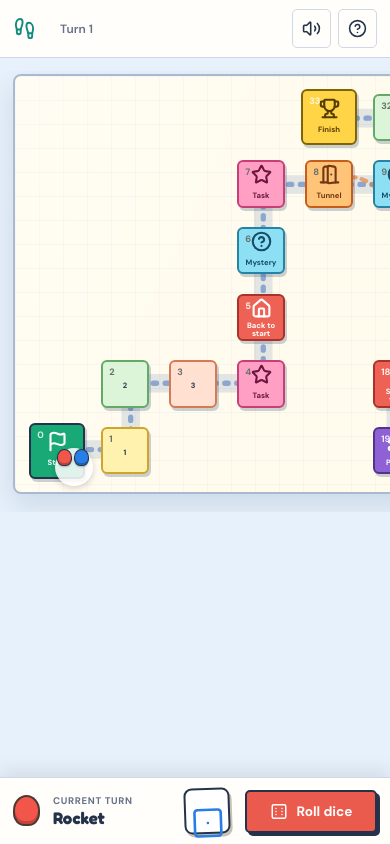
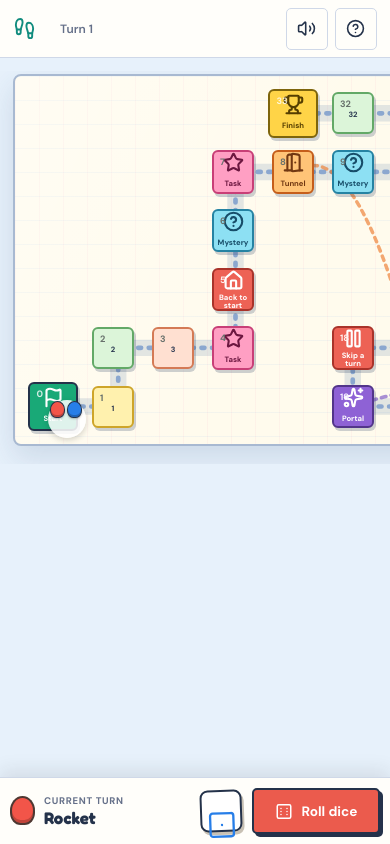
Before and after one commit to mohit-uniyal-dev/boardGame, a React (Vite) app: page / in a window 390 px wide. Both pictures are taken after a click on the button "Play". Built offline with nearby package versions, Linux system fonts and the light colour scheme.

Commit message:
mobile version fixes

```diff
--- a/scripts/visual-check.mjs
+++ b/scripts/visual-check.mjs
@@ -5,12 +5,13 @@ const browser = await chromium.launch({
   executablePath: 'C:\\Program Files (x86)\\Microsoft\\Edge\\Application\\msedge.exe',
   headless: true,
 });
+const baseUrl = process.env.BASE_URL ?? 'http://localhost:5173/boardGame/';
 
 await mkdir('test-results', { recursive: true });
 
 async function inspect(viewport, label) {
   const page = await browser.newPage({ viewport });
-  await page.goto('http://127.0.0.1:5173', { waitUntil: 'networkidle' });
+  await page.goto(baseUrl, { waitUntil: 'networkidle' });
   await page.screenshot({ path: `test-results/${label}-setup.png`, fullPage: true });
 
   const setupMetrics = await page.evaluate(() => ({
--- a/src/App.tsx
+++ b/src/App.tsx
@@ -220,6 +220,8 @@ function SetupScreen({ onStart }: { onStart: (game: GameState) => void }) {
 }
 
 function Board({ game }: { game: GameState }) {
+  const scrollRef = useRef<HTMLDivElement>(null);
+  const activeTileId = game.players[game.activePlayerIndex]?.currentTileId ?? 0;
   const tileCenter = (tile: BoardTile) => ({ x: tile.gridX * 100 + 50, y: tile.gridY * 100 + 50 });
   const points = game.board.map((tile) => {
     const center = tileCenter(tile);
@@ -227,8 +229,20 @@ function Board({ game }: { game: GameState }) {
   }).join(' ');
   const transports = game.board.filter((tile) => (tile.type === 'PORTAL' || tile.type === 'SHORTCUT_TUNNEL') && tile.targetTileId !== undefined);
 
+  useEffect(() => {
+    const scroll = scrollRef.current;
+    const tile = scroll?.querySelector<HTMLElement>(`[data-tile-id="${activeTileId}"]`);
+    if (!scroll || !tile) return;
+
+    const target = tile.offsetLeft + tile.offsetWidth / 2 - scroll.clientWidth / 2;
+    scroll.scrollTo({
+      left: Math.max(0, target),
+      behavior: window.matchMedia('(prefers-reduced-motion: reduce)').matches ? 'auto' : 'smooth',
+    });
+  }, [activeTileId, game.activePlayerIndex]);
+
   return (
-    <div className="board-scroll">
+    <div className="board-scroll" ref={scrollRef}>
       <div className="board" aria-label="Game board with 34 path tiles">
         <svg className="board-routes" viewBox="0 0 1000 600" aria-hidden="true">
           <polyline className="path-line-shadow" points={points} />
@@ -248,6 +262,7 @@ function Board({ game }: { game: GameState }) {
             <div
               className={`tile tile-${tile.type.toLowerCase()} tile-color-${tile.id % 5}`}
               style={{ gridColumn: tile.gridX + 1, gridRow: tile.gridY + 1 } as React.CSSProperties}
+              data-tile-id={tile.id}
               key={tile.id}
               aria-label={`Tile ${tile.id}: ${tile.label}`}
             >
@@ -586,6 +601,10 @@ function GameScreen({ initialGame, onMainMenu }: { initialGame: GameState; onMai
 export default function App() {
   const [activeGame, setActiveGame] = useState<GameState | null>(() => readSavedGame());
 
+  useEffect(() => {
+    window.scrollTo({ top: 0, left: 0, behavior: 'auto' });
+  }, [activeGame?.id]);
+
   const startGame = (game: GameState) => {
     localStorage.removeItem(STORAGE_KEY);
     setActiveGame(game);
--- a/src/styles.css
+++ b/src/styles.css
@@ -132,7 +132,7 @@ legend { margin-bottom: 9px; font-size: .78rem; color: #4d5854; font-weight: 700
 .board-column { min-width: 0; padding: clamp(18px, 3vw, 34px); overflow: hidden; }
 .turn-pawn { --pawn-color: #000; display: inline-block; flex: 0 0 auto; border-radius: 50% 50% 42% 42%; background: var(--pawn-color); border: 2px solid rgba(32,48,44,.78); box-shadow: inset 0 -3px 0 rgba(0,0,0,.2); }
 
-.board-scroll { overflow: auto; padding: 4px 4px 18px; }
+.board-scroll { overflow: auto; padding: 4px 4px 18px; overscroll-behavior-inline: contain; scrollbar-width: thin; scrollbar-color: #9eb3d1 transparent; -webkit-overflow-scrolling: touch; }
 .board { position: relative; min-width: 780px; max-width: 1040px; aspect-ratio: 10 / 6; margin: 0 auto; display: grid; grid-template-columns: repeat(10, 1fr); grid-template-rows: repeat(6, 1fr); gap: 0; padding: 2.2%; overflow: hidden; border: 2px solid #a8b9d1; border-radius: 8px; background-color: #fffbed; background-image: linear-gradient(rgba(39,126,232,.055) 1px, transparent 1px), linear-gradient(90deg, rgba(236,94,152,.05) 1px, transparent 1px); background-size: 24px 24px; box-shadow: 0 12px 30px rgba(48,79,122,.15); }
 .board::before { content: ''; position: absolute; inset: 0; background: linear-gradient(115deg, rgba(255,255,255,.35), transparent 45%); pointer-events: none; }
 .board-routes { position: absolute; inset: 2.2%; width: 95.6%; height: 95.6%; overflow: visible; pointer-events: none; }
@@ -275,15 +275,20 @@ legend { margin-bottom: 9px; font-size: .78rem; color: #4d5854; font-weight: 700
   .game-meta { margin-left: 0; font-size: .75rem; }
   .game-meta span:last-child, .meta-divider { display: none; }
   .header-actions { margin-left: auto; }
+  .header-actions .icon-button { width: 42px; height: 42px; }
   .game-shell { min-height: calc(100vh - 58px); }
-  .board-column { padding: 13px 0 82px; }
+  .board-column { padding: 13px 0 calc(82px + env(safe-area-inset-bottom)); }
   .board-scroll { padding: 3px 13px 18px; }
-  .board { min-width: 700px; }
-  .turn-panel { position: fixed; left: 0; right: 0; grid-template-columns: minmax(0, 1fr) 52px 132px; padding: 10px 13px; }
-  .turn-owner h2 { font-size: 1.05rem; white-space: nowrap; overflow: hidden; text-overflow: ellipsis; max-width: 115px; }
+  .board { min-width: 620px; }
+  .turn-panel { position: fixed; left: 0; right: 0; grid-template-columns: minmax(0, 1fr) 46px minmax(112px, 128px); gap: 8px; padding: 10px 10px calc(10px + env(safe-area-inset-bottom)); }
+  .turn-owner { min-width: 0; gap: 9px; }
+  .turn-owner > div { min-width: 0; }
+  .turn-owner h2 { max-width: 100%; font-size: 1.05rem; white-space: nowrap; overflow: hidden; text-overflow: ellipsis; }
   .turn-owner p { font-size: .6rem; }
-  .turn-pawn { width: 27px; height: 31px; }
-  .roll-button { min-height: 43px; padding: 0 8px; font-size: .85rem; }
+  .turn-pawn { width: 25px; height: 29px; }
+  .dice-face { width: 42px; height: 42px; }
+  .dice-face svg { width: 31px; }
+  .roll-button { min-height: 46px; padding: 0 8px; font-size: .85rem; }
   .roll-button svg { width: 18px; }
   .modal { padding: 30px 21px 24px; }
   .modal h2 { font-size: 1.55rem; }
@@ -291,6 +296,18 @@ legend { margin-bottom: 9px; font-size: .78rem; color: #4d5854; font-weight: 700
   .sketch-caption { padding: 0 6px; }
 }
 
+@media (max-width: 340px) {
+  .game-header { padding: 0 10px; }
+  .turn-panel { grid-template-columns: minmax(0, 1fr) 42px 112px; gap: 7px; padding-inline: 8px; }
+  .dice-face { width: 39px; height: 39px; }
+  .roll-button { padding: 0 5px; font-size: .8rem; }
+}
+
+@media (min-width: 701px) and (max-width: 960px) and (max-height: 600px) {
+  .board-column { padding-bottom: 92px; }
+  .turn-panel { position: fixed; left: 0; right: 0; }
+}
+
 @media (prefers-reduced-motion: reduce) {
   *, *::before, *::after { scroll-behavior: auto !important; animation-duration: .01ms !important; animation-iteration-count: 1 !important; transition-duration: .01ms !important; }
 }
```
Also changed, not shown: 2 other files (tests, documents, lock files or other folders).
